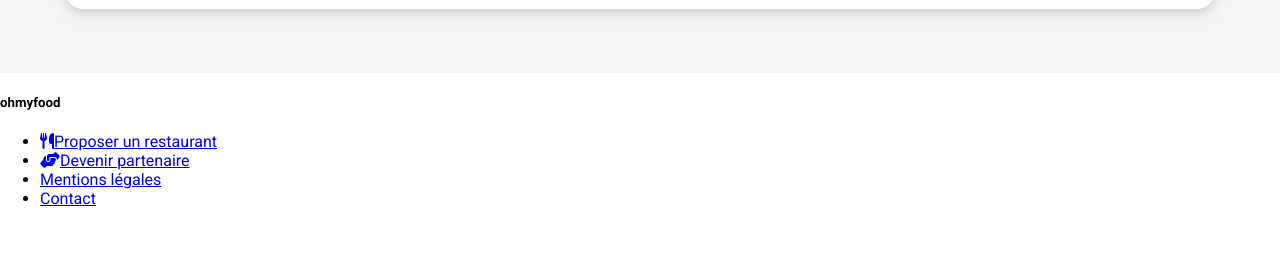
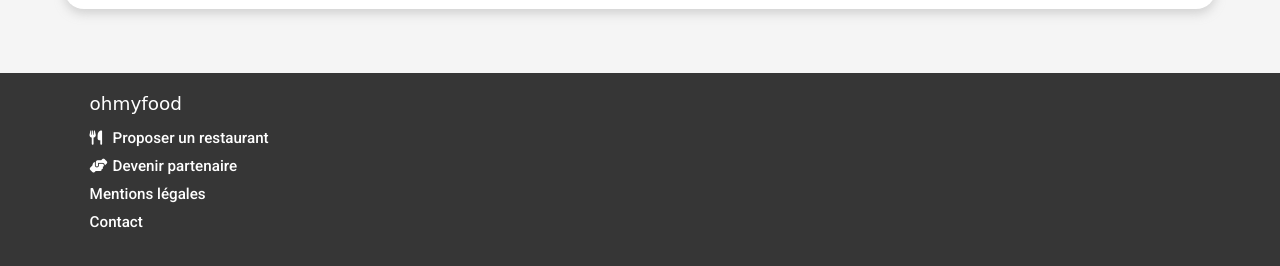
Before and after one commit to Patrick-Garcia1/PatrickGarcia_3_23082021, a website: page index.html in a window 1280 px wide. Shown: the part 1986-2252 px from the top of the page. Before the commit the page ends 2210 px from the top, so only its background shows below. Drawn offline with Linux system fonts and the light colour scheme; a web font is replaced by a local one.

Commit message:
feat sass/footer

```diff
--- a/index.html
+++ b/index.html
@@ -199,28 +199,28 @@
             <!-- liste -->
             <ul class='pied__liste'>
 
-                <li class='element'>
+                <li class='pied__liste--element'>
 
                     <!-- lien -->
-                    <a href='#' class='element__lien'><i class="fas fa-utensils element__lien__icone"></i>Proposer un restaurant</a>
+                    <a href='#' class='lien'><i class="fas fa-utensils lien__icone"></i>Proposer un restaurant</a>
                 </li>
 
-                <li class='element'>
+                <li class='pied__liste--element'>
 
                     <!-- lien -->
-                    <a href='#' class='element__lien'><i class="fas fa-hands-helping element__lien__icone"></i>Devenir partenaire</a>
+                    <a href='#' class='lien'><i class="fas fa-hands-helping lien__icone"></i>Devenir partenaire</a>
                 </li>
 
-                <li class='element'>
+                <li class='pied__liste--element'>
 
                     <!-- lien -->
-                    <a href='#' class='element__lien'>Mentions légales</a>
+                    <a href='#' class='lien'>Mentions légales</a>
                 </li>
 
-                <li class='element'>
+                <li class='pied__liste--element'>
 
                     <!-- lien vers boite mail -->
-                    <a href='mailto:ohmyfoodTest@hotmail.fr' class='element__lien'>Contact</a>
+                    <a href='mailto:ohmyfoodTest@hotmail.fr' class='lien'>Contact</a>
                 </li>
             </ul>
         </footer>
--- a/sass/base/animations.scss
+++ b/sass/base/animations.scss
@@ -116,3 +116,12 @@
     95%{transform: scale3d(1.2, 1.2, 1);}
     100%{transform: scale3d(1, 1, 1);}
 }
+
+/* animation footer */
+@keyframes virevolte{
+    0%{transform: translateX(0px);}
+    25%{transform: translateX(2px);}
+    50%{transform: translateX(4px);}
+    75%{transform: translateX(8px);}
+    100%{transform: translateX(16px);}
+}
--- a/sass/base/règles.scss
+++ b/sass/base/règles.scss
@@ -3,4 +3,5 @@
     padding:0;
     margin:0;
     background-color: white;
+    height: 2262px;
 }
--- /dev/null
+++ b/sass/layouts/footer.scss
@@ -0,0 +1,52 @@
+
+.pied{
+    color: white;
+    background-color: rgb(54, 54, 54);
+    height: 203px;
+    &__titre{
+        font-family: 'Shrikhand', cursive;
+        font-size: 1.4rem;
+        font-weight: 400;
+        text-indent: 7%;
+        margin: 0;
+        padding: 20px 0 10px 0;
+        font-size: 1.15rem;
+    }
+    &__liste{
+        display: flex;
+        flex-flow: row wrap;
+        margin: 0 0 0 7%;
+        padding: 0;
+        max-width: 300px;
+        &--element{
+            list-style-type: none;
+            padding: 0;
+            margin: 0 25% 0 0;
+            &:hover{
+                transform-origin: 50%;
+                animation: virevolte 0.2s linear 1 forwards;
+            }
+        }
+    }
+}
+.lien{
+    color: white;
+    text-decoration: none;
+    font-size: 0.95rem;
+    font-weight: 500;
+    cursor: pointer;
+    margin:0;
+    padding: 5px 0 5px 0;
+    display: block;
+    &:link{
+        color: white;
+    }
+    &:visited{
+        color: white;
+    }
+    &__icone{
+        font-size: 0.9rem;
+        width: 18px;
+        margin-right: 5px;
+    }
+}
--- a/sass/main.scss
+++ b/sass/main.scss
@@ -3,6 +3,7 @@
 @import "base/animations";
 @import "components/boutons";
 @import "layouts/header";
+@import "layouts/footer";
 @import "layouts/coeur";
 @import "layouts/formulaires";
 @import "layouts/navigation";
```
Also changed, not shown: css/style.css, 1 other file.
